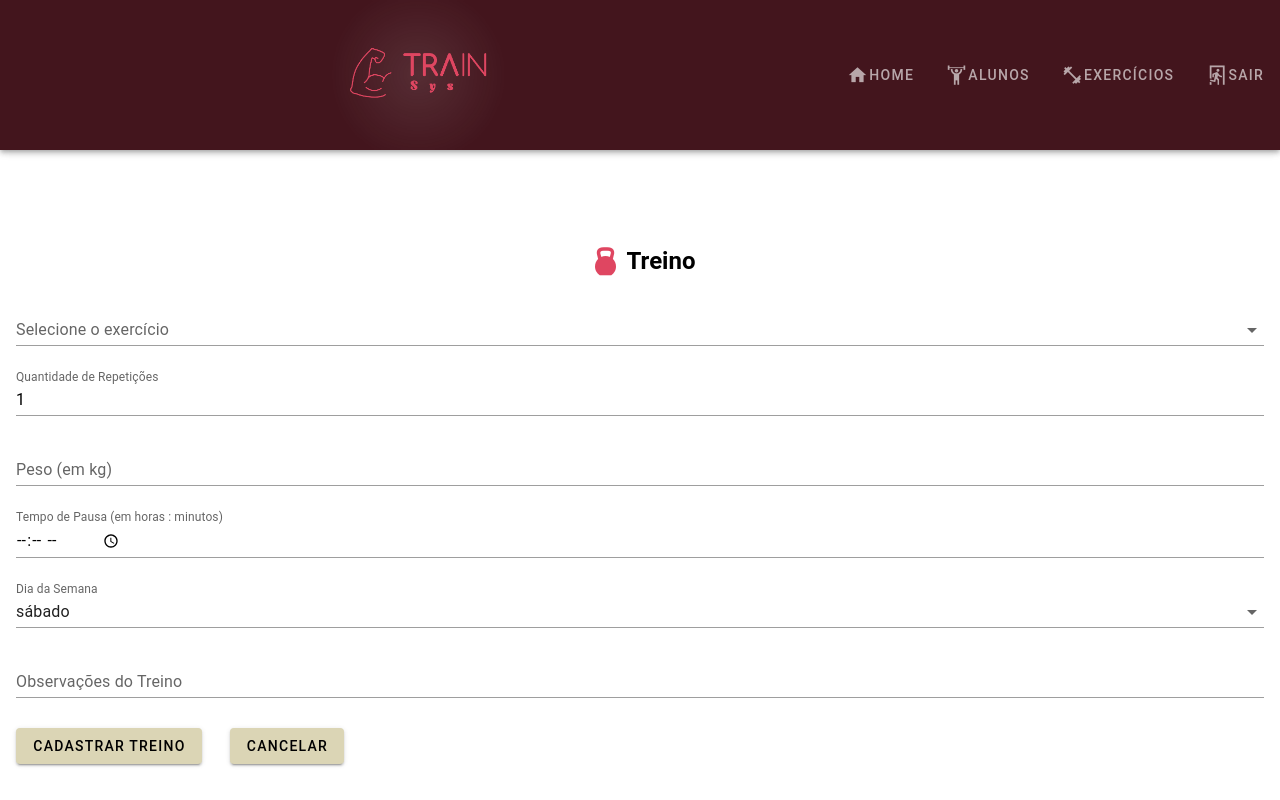
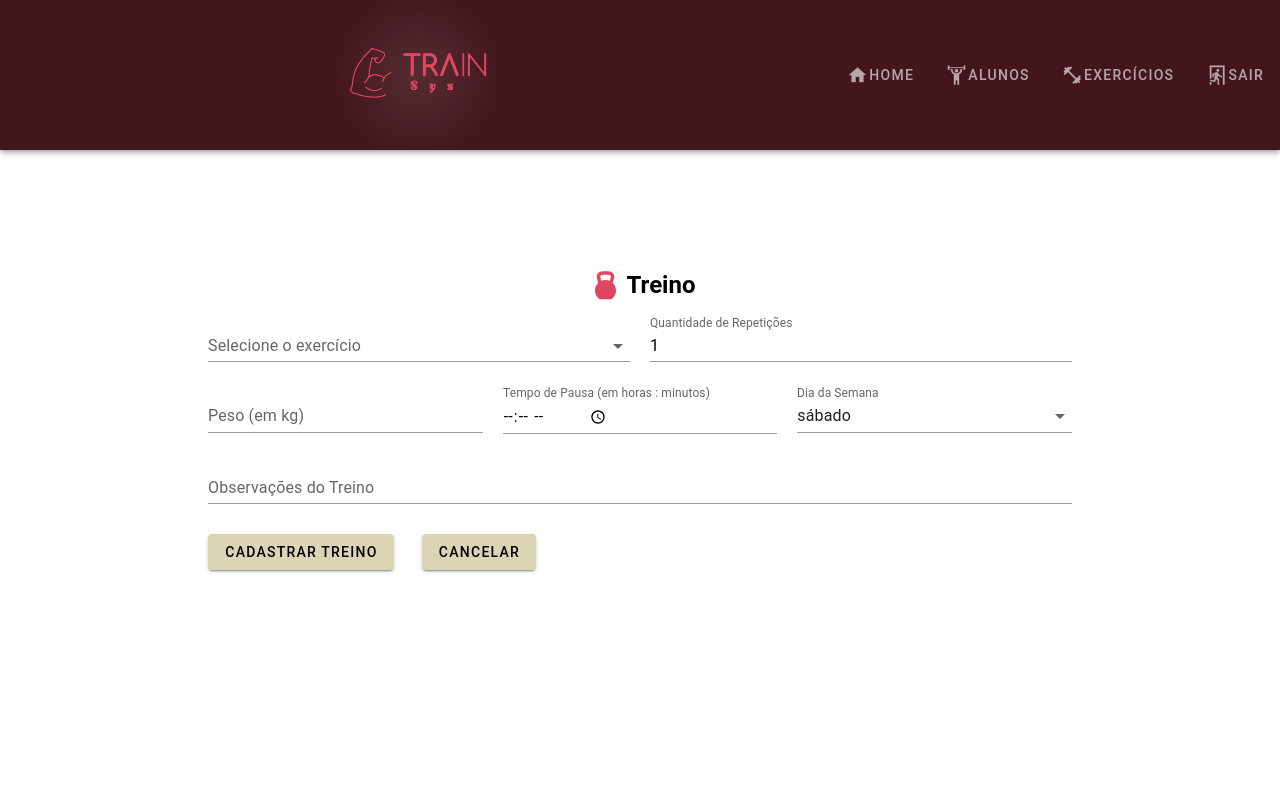
Before and after one commit to GabrielmValadao/Projeto_TrainSys, a Vue app in the folder project-trainsyst/: page /Cadastro/1/Treino in a window 1280 px wide. Built offline with nearby package versions, Linux system fonts and the light colour scheme; no server answers.

Commit message:
style: ajusta margin e padding dos inputs

```diff
--- a/project-trainsyst/src/views/TrainingRegistration/TrainingRegistration.vue
+++ b/project-trainsyst/src/views/TrainingRegistration/TrainingRegistration.vue
@@ -2,10 +2,21 @@
   <v-app>
     <Header></Header>
   </v-app>
-  <h2 class="d-flex justify-center align-center"> <v-icon color="rgb(223, 70, 97)" icon="mdi-kettlebell" size="large"></v-icon> Treino</h2>
-  <div>
+  <div class="container">
     <v-form ref="form" @submit.prevent="handleSubmit" class="pa-2 ma-2">
+      <h2 class="d-flex justify-center align-center ma-2">
+        <v-icon
+          color="rgb(223, 70, 97)"
+          icon="mdi-kettlebell"
+          size="large"
+        ></v-icon>
+        Treino
+      </h2>
+
+      <div class="d-flex">
         <v-select
+          class="mr-5"
+          style="width: 300px"
           variant="underlined"
           label="Selecione o exercício"
           v-model="selectedExercise"
@@ -15,13 +26,18 @@
           :error-messages="this.errors.selectedExercise"
         />
         <v-text-field
+          style="width: 300px"
           variant="underlined"
           label="Quantidade de Repetições"
           v-model="repetitions"
           type="number"
           min="1"
         />
+      </div>
+      <div class="d-flex">
         <v-text-field
+          class="mr-5"
+          style="width: 300px"
           variant="underlined"
           label="Peso (em kg)"
           v-model="weight"
@@ -29,6 +45,8 @@
           :error-messages="this.errors.weight"
         />
         <v-text-field
+          class="mr-5"
+          style="width: 300px"
           variant="underlined"
           label="Tempo de Pausa (em horas : minutos)"
           v-model="breakTime"
@@ -36,12 +54,14 @@
           :error-messages="this.errors.breakTime"
         />
         <v-select
+          style="width: 300px"
           variant="underlined"
           label="Dia da Semana"
           v-model="selectedDay"
           :items="daysOfWeek"
           :error-messages="this.errors.daysOfWeek"
         />
+      </div>
       <v-text-field
         variant="underlined"
         label="Observações do Treino"
@@ -159,3 +179,10 @@ export default {
   },
 };
 </script>
+
+<style scoped>
+.container {
+  width: 70%;
+  margin: 0 auto;
+}
+</style>
```
Lines whose indentation alone changed are shown as unchanged.
